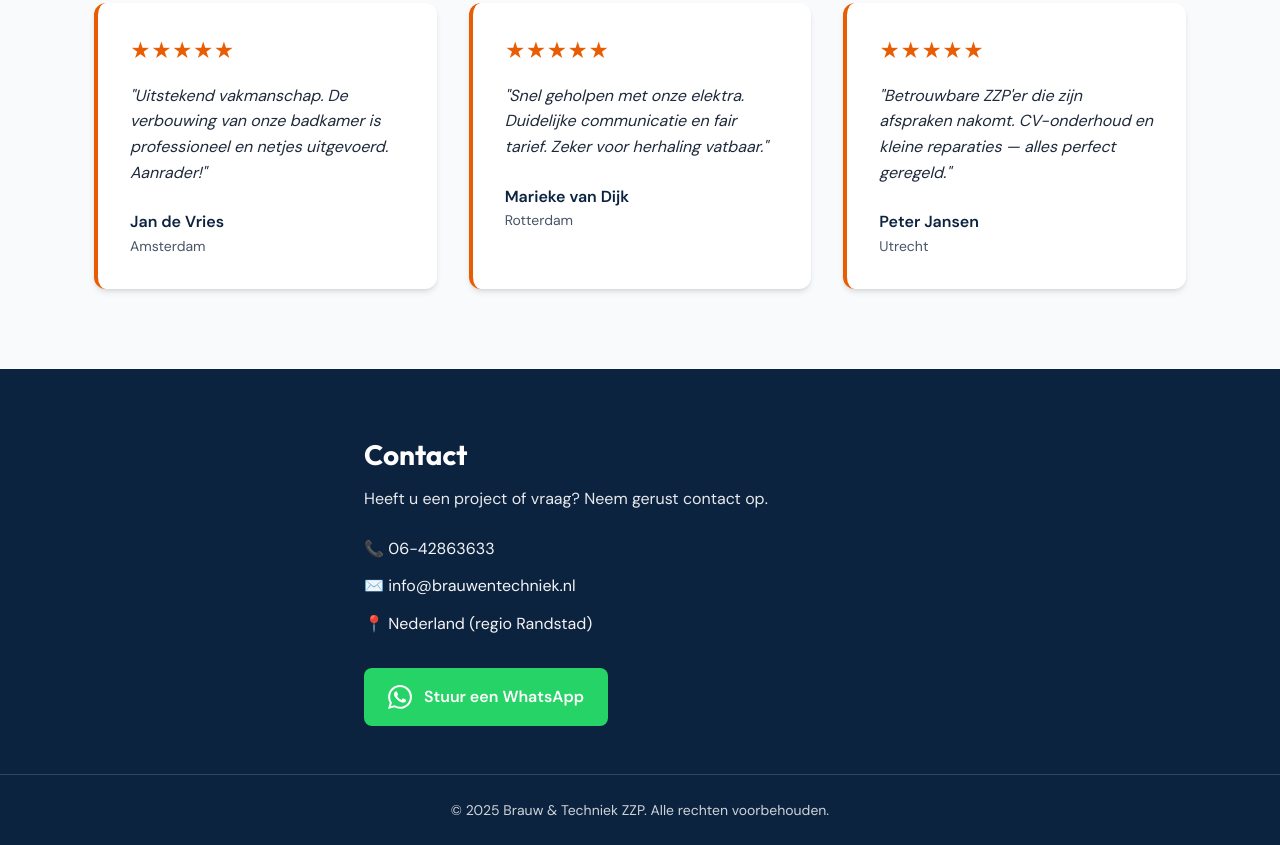
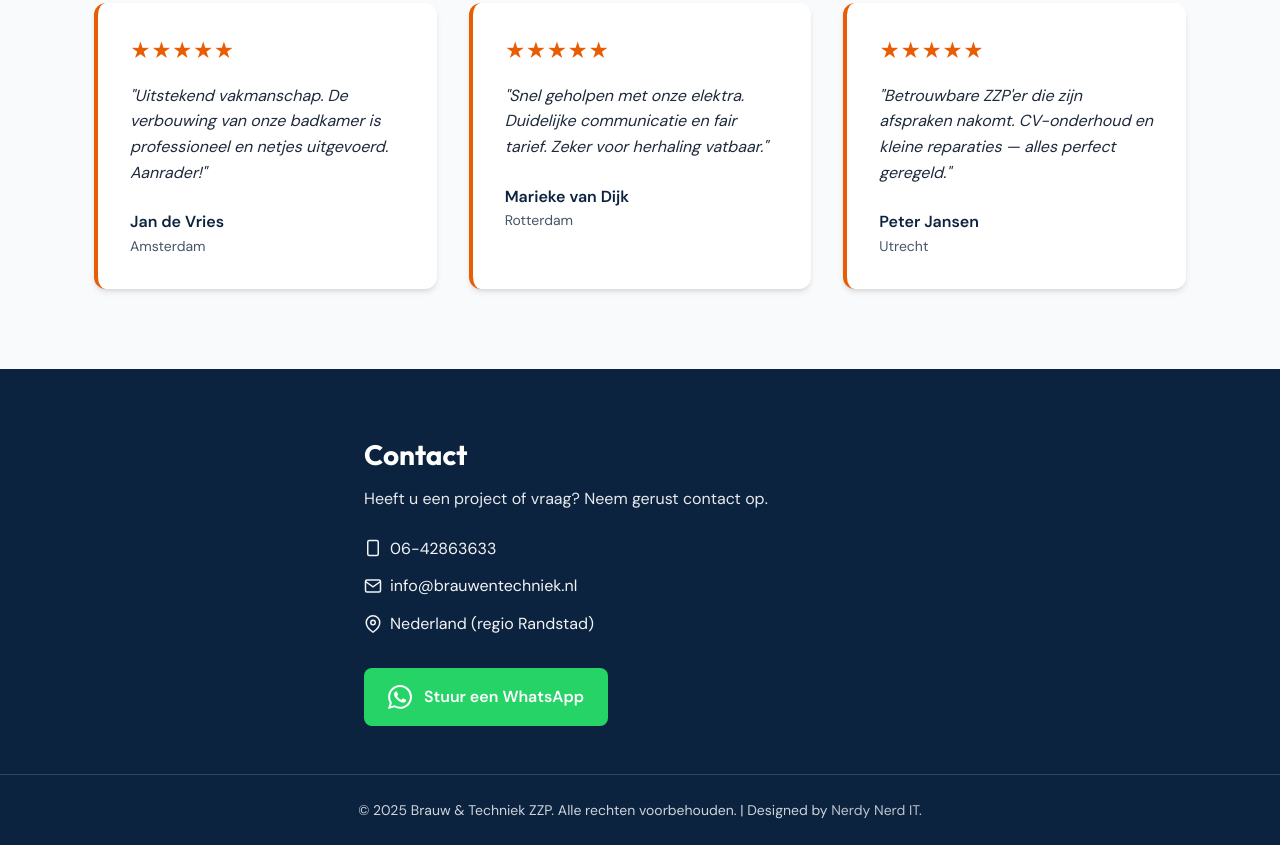
Before and after one commit to nerdynerdit-uma/ZZP-one-page-NL, a website: page index.html in a window 1280 px wide. Shown: the part 2193-3038 px from the top of the page. Drawn offline with Linux system fonts and the light colour scheme.

Commit message:
Describe your change clearly

```diff
--- a/index.html
+++ b/index.html
@@ -142,9 +142,9 @@
                 <h2>Contact</h2>
                 <p class="footer-intro">Heeft u een project of vraag? Neem gerust contact op.</p>
                 <div class="contact-details">
-                    <a href="tel:+31642863633">📞 06-42863633</a>
-                    <a href="mailto:info@brauwentechniek.nl">✉️ info@brauwentechniek.nl</a>
-                    <p>📍 Nederland (regio Randstad)</p>
+                    <a href="tel:+31642863633"><svg class="contact-icon" xmlns="http://www.w3.org/2000/svg" width="18" height="18" viewBox="0 0 24 24" fill="none" stroke="currentColor" stroke-width="2"><rect x="5" y="2" width="14" height="20" rx="2"/><line x1="12" y1="18" x2="12" y2="18"/></svg> 06-42863633</a>
+                    <a href="mailto:info@brauwentechniek.nl"><svg class="contact-icon" xmlns="http://www.w3.org/2000/svg" width="18" height="18" viewBox="0 0 24 24" fill="none" stroke="currentColor" stroke-width="2"><path d="M4 4h16c1.1 0 2 .9 2 2v12c0 1.1-.9 2-2 2H4c-1.1 0-2-.9-2-2V6c0-1.1.9-2 2-2z"/><polyline points="22,6 12,13 2,6"/></svg> info@brauwentechniek.nl</a>
+                    <p><svg class="contact-icon" xmlns="http://www.w3.org/2000/svg" width="18" height="18" viewBox="0 0 24 24" fill="none" stroke="currentColor" stroke-width="2"><path d="M21 10c0 7-9 13-9 13s-9-6-9-13a9 9 0 0 1 18 0z"/><circle cx="12" cy="10" r="3"/></svg> Nederland (regio Randstad)</p>
                 </div>
                 <a href="https://wa.me/31642863633?text=Hallo%2C%20ik%20heb%20een%20vraag%20over%20uw%20diensten" target="_blank" rel="noopener noreferrer" class="btn btn-whatsapp">
                     <svg xmlns="http://www.w3.org/2000/svg" width="24" height="24" viewBox="0 0 24 24" fill="currentColor">
@@ -155,7 +155,7 @@
             </div>
         </div>
         <div class="footer-bottom">
-            <p>&copy; 2025 Brauw & Techniek ZZP. Alle rechten voorbehouden.</p>
+            <p>&copy; 2025 Brauw & Techniek ZZP. Alle rechten voorbehouden. | Designed by <a href="https://www.nerdynerdit.com" target="_blank" rel="noopener noreferrer">Nerdy Nerd IT</a>.</p>
         </div>
     </footer>
 
--- a/styles.css
+++ b/styles.css
@@ -481,6 +481,12 @@ a.dienst-card h3 {
     gap: 0.5rem;
 }
 
+.contact-icon {
+    flex-shrink: 0;
+    vertical-align: middle;
+    stroke: currentColor;
+}
+
 .contact-details a:hover {
     color: var(--orange);
 }
@@ -513,6 +519,15 @@ a.dienst-card h3 {
 .footer-bottom p {
     font-size: 0.875rem;
     opacity: 0.8;
+}
+
+.footer-bottom a {
+    color: rgba(255, 255, 255, 0.9);
+    text-decoration: none;
+}
+
+.footer-bottom a:hover {
+    color: var(--orange);
 }
 
 /* ===== Floating WhatsApp CTA ===== */
@@ -617,6 +632,9 @@ a.dienst-card h3 {
 .contact-details-block p {
     color: var(--gray-800);
     text-decoration: none;
+    display: flex;
+    align-items: center;
+    gap: 0.5rem;
 }
 
 .contact-details-block a:hover {
```
Also changed, not shown: contact.html (+4 -4 lines), cv-loodgieterswerk.html (+3 -3 lines), elektriciteit-installaties.html (+3 -3 lines), timmerwerk-afbouw.html (+3 -3 lines).
